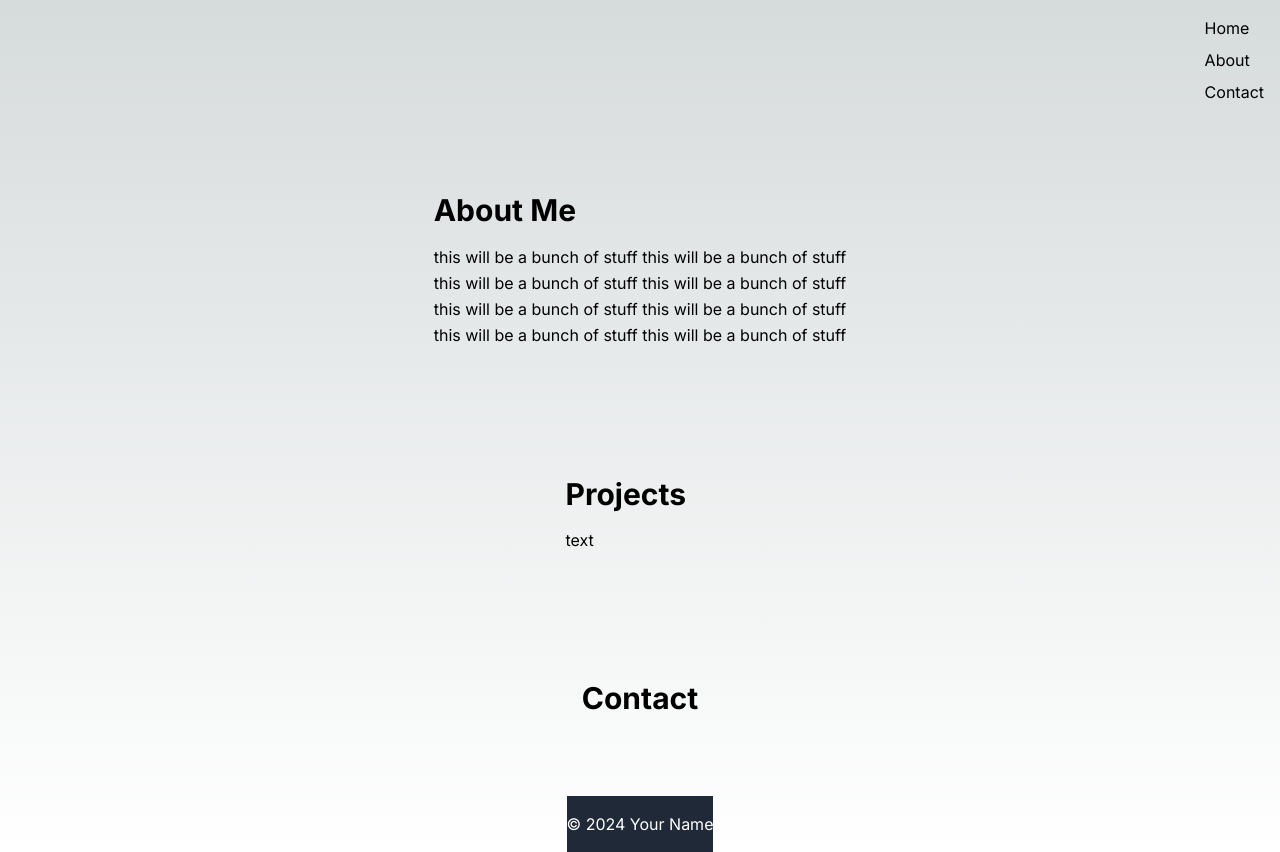
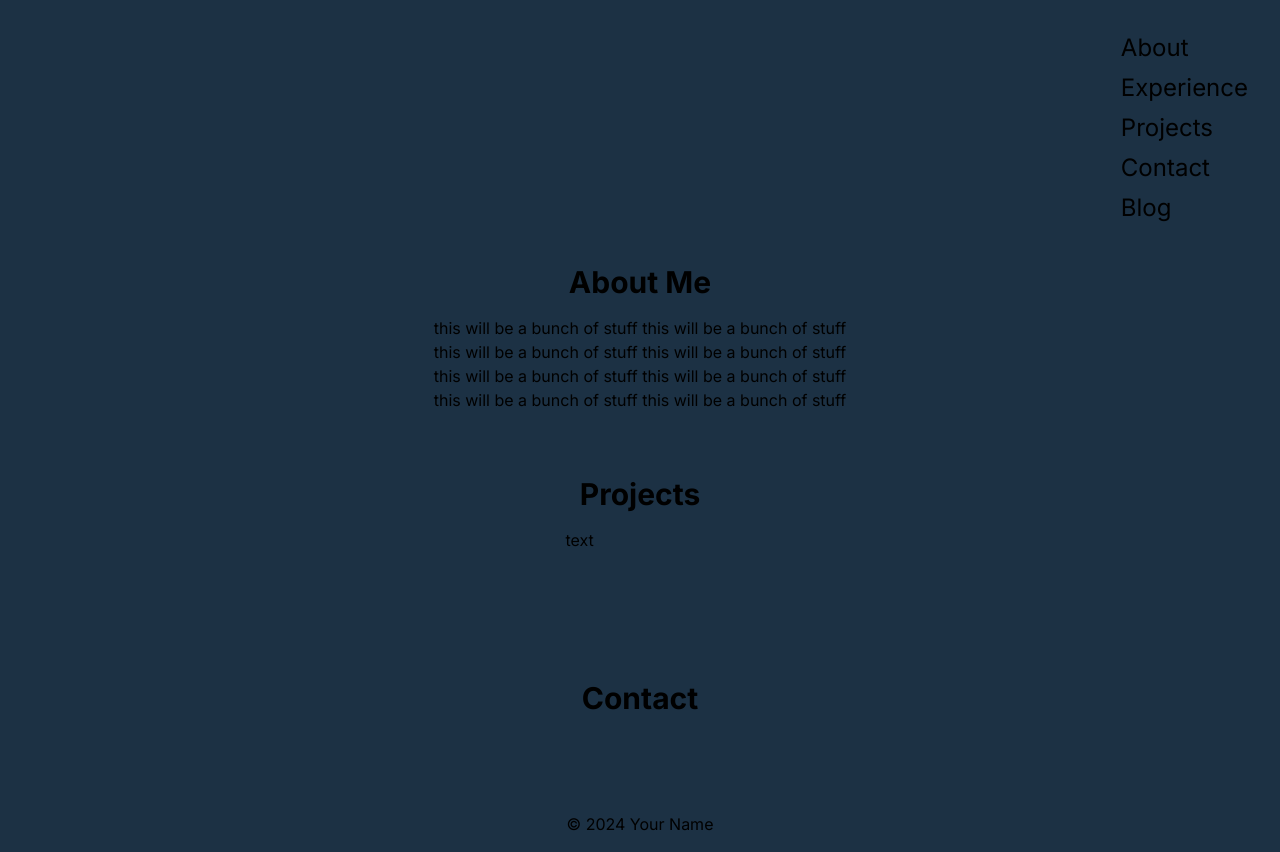
Before and after one commit to rileyfletch/personal-website, a Next.js app in the folder website/: page / in a window 1280 px wide. Built offline with nearby package versions, Linux system fonts and the light colour scheme.

Commit message:
some designs

```diff
--- a/website/app/page.tsx
+++ b/website/app/page.tsx
@@ -1,40 +1,42 @@
+import Link from "next/link";
+
 export default function Page() {
   return (
-    <main className="flex flex-col">
+    <main className="bg-prussian">
 
-      <div className="sticky top-0 p-4 flex items-center">
-        <div className="ml-auto">
-          <ul className="list-none">
-            <li className="mb-2"><a href="#" className="">Home</a></li>
-            <li className="mb-2"><a href="#" className="">About</a></li>
-            <li className="mb-2"><a href="#" className="">Contact</a></li>
+      <div className="sticky top-0 p-8 flex items-center">
+          <ul className="list-none ml-auto">
+            <li className="mb-2"><a href="#" className="hover:bg-red-700 text-2xl">About</a></li>
+            <li className="mb-2"><a href="#" className="hover:bg-red-700 text-2xl">Experience</a></li>
+            <li className="mb-2"><a href="#" className="hover:bg-red-700 text-2xl">Projects</a></li>
+            <li className="mb-2"><a href="#" className="hover:bg-red-700 text-2xl">Contact</a></li>
+            <li className="mb-2"><Link href="/blog" className="hover:bg-red-700 text-2xl">Blog</Link></li>
           </ul>
-        </div>
       </div>
 
       <div className="flex flex-col items-center">
-        <section id="about" className="py-16">
-          <h2 className="text-3xl font-bold mb-4">About Me</h2>
-          <p className="leading-relaxed">
+        <section id="about" className="">
+          <h2 className="text-3xl font-bold mb-4 text-center">About Me</h2>
+          <p className="">
             this will be a bunch of stuff
             this will be a bunch of stuff
           </p>
-          <p className="leading-relaxed">
+          <p className="">
             this will be a bunch of stuff
             this will be a bunch of stuff
           </p>
-          <p className="leading-relaxed">
+          <p className="">
             this will be a bunch of stuff
             this will be a bunch of stuff
           </p>
-          <p className="leading-relaxed">
+          <p className="">
             this will be a bunch of stuff
             this will be a bunch of stuff
           </p>
         </section>
 
         <section id="projects" className="py-16">
-          <h2 className="text-3xl font-bold mb-4">Projects</h2>
+          <h2 className="text-3xl font-bold mb-4 text-center">Projects</h2>
           <div className="grid grid-cols-1 md:grid-cols-2 lg:grid-cols-3 gap-8">
             <p>
               text
@@ -43,12 +45,12 @@ export default function Page() {
         </section>
 
         <section id="contact" className="py-16">
-          <h2 className="text-3xl font-bold mb-4">Contact</h2>
+          <h2 className="text-3xl font-bold mb-4 text-center">Contact</h2>
           <form className="max-w-md">
           </form>
         </section>
 
-        <footer className="bg-gray-800 text-white py-4 mt-auto">
+        <footer className="bg-gray-800 text-white py-4">
           <div className="container mx-auto text-center">
             &copy; {new Date().getFullYear()} Your Name
           </div>
--- a/website/tailwind.config.ts
+++ b/website/tailwind.config.ts
@@ -14,7 +14,17 @@ const config: Config = {
           "conic-gradient(from 180deg at 50% 50%, var(--tw-gradient-stops))",
       },
     },
+    colors: {
+      transparent: 'transparent',
+      current: 'currentColor',
+      'prussian': '#1c3144',
+      'engineering': '#d00000',
+      'verdigris': '#70a9a1',
+      'cambridge': '#9ec1a3',
+    },
   },
   plugins: [],
 };
+
+
 export default config;
```
